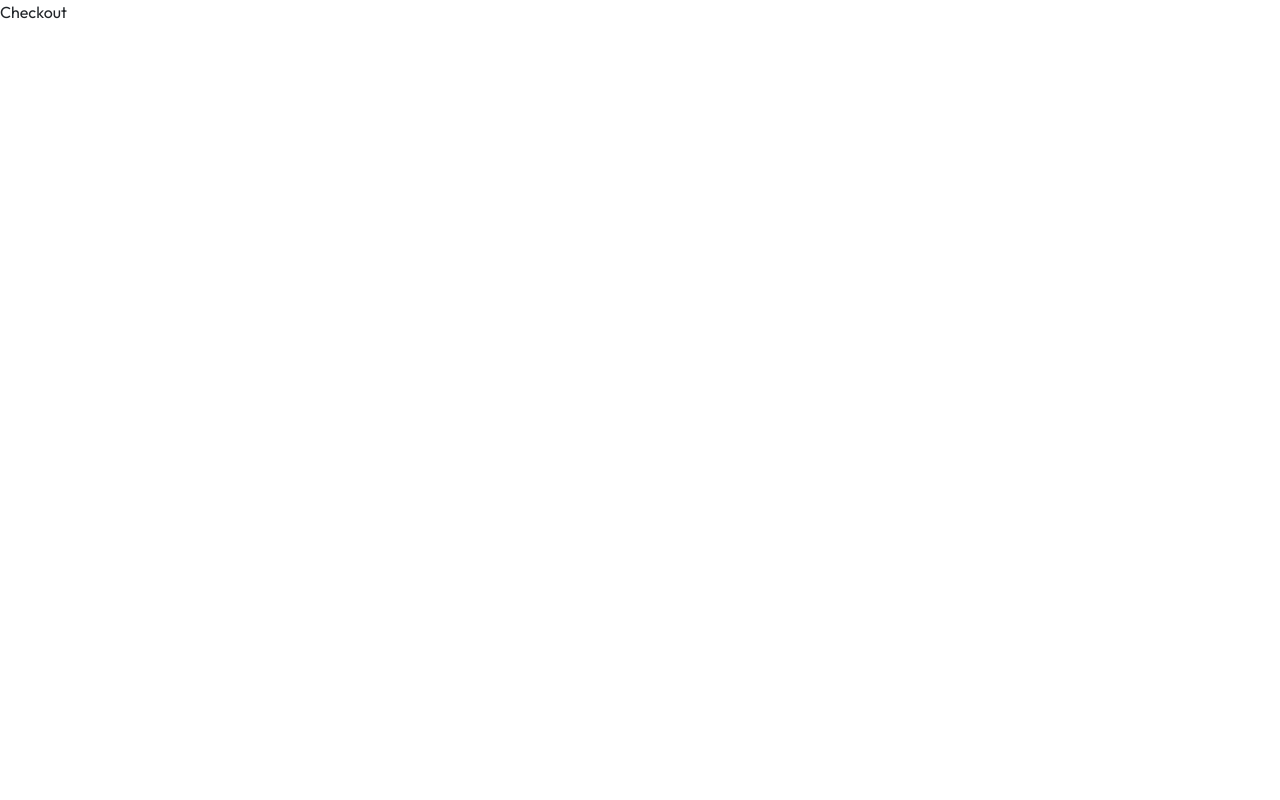
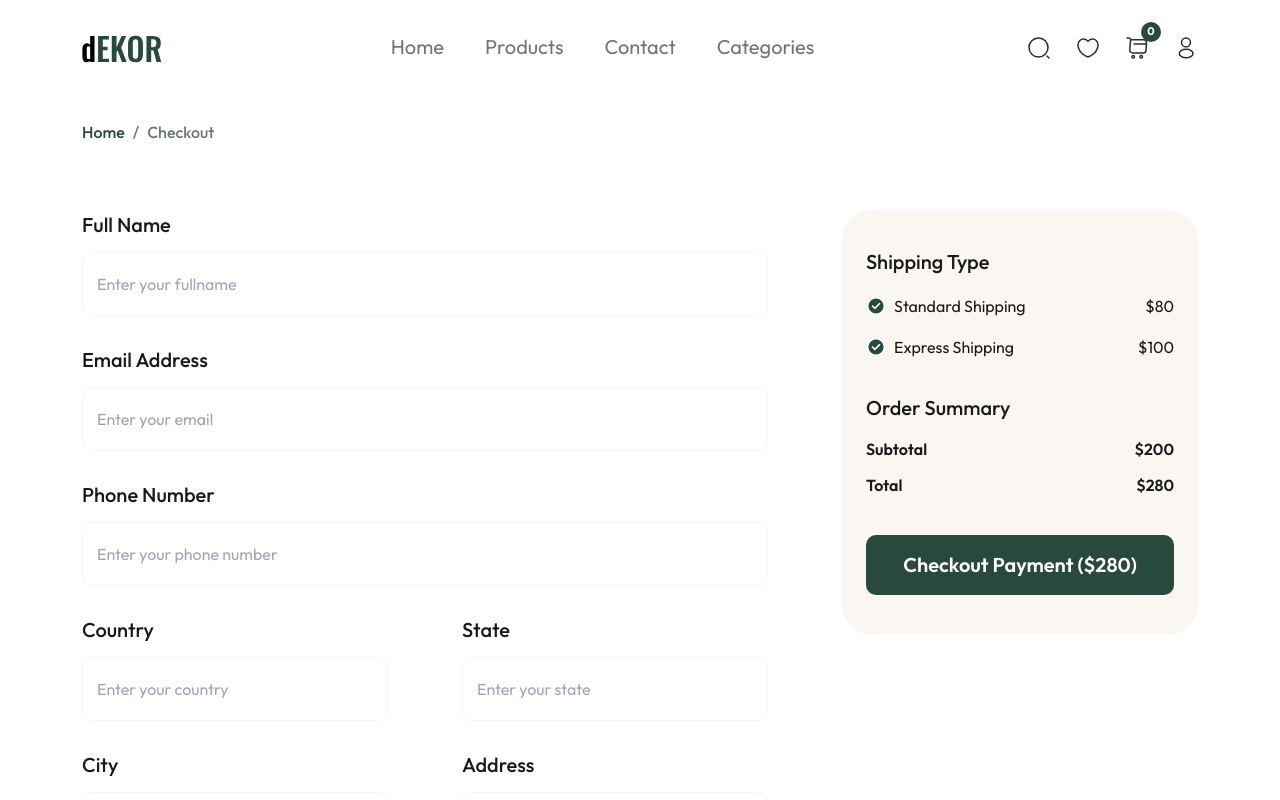
Before and after one commit to Ayodejioladimeji/dEkOR, a Next.js app: page /checkout in a window 1280 px wide. Shown: the top 800 px of the page. Built offline with nearby package versions, Linux system fonts and the light colour scheme.

Commit message:
completed the UI

```diff
--- a/public/assets/index.tsx
+++ b/public/assets/index.tsx
@@ -303,3 +303,23 @@ export const FilterIcon = () => {
     </svg>
   );
 };
+
+export const CircleIcon = () => {
+  return (
+    <svg
+      width="20"
+      height="20"
+      viewBox="0 0 20 20"
+      fill="none"
+      xmlns="http://www.w3.org/2000/svg"
+    >
+      <path
+        d="M9.99984 18.3333C14.5832 18.3333 18.3332 14.5833 18.3332 10C18.3332 5.41667 14.5832 1.66667 9.99984 1.66667C5.4165 1.66667 1.6665 5.41667 1.6665 10C1.6665 14.5833 5.4165 18.3333 9.99984 18.3333Z"
+        stroke="#27493E"
+        stroke-width="1.5"
+        stroke-linecap="round"
+        stroke-linejoin="round"
+      />
+    </svg>
+  );
+};
--- a/src/common/cardskeleton.tsx
+++ b/src/common/cardskeleton.tsx
@@ -16,7 +16,7 @@ const CardSkeleton = (props: Props) => {
   return (
     <>
       {loadingdata?.map((item, index) => (
-        <div className="mb-4 text-left" key={index}>
+        <div className="mb-4 text-center" key={index}>
           <Skeleton height={220} />
           <Skeleton
             height={12}
@@ -24,7 +24,7 @@ const CardSkeleton = (props: Props) => {
             style={{
               borderRadius: "8px",
               marginBottom: "10px",
-              marginTop: "10px",
+              marginTop: "20px",
             }}
           />
           <Skeleton height={12} width={140} style={{ borderRadius: "8px" }} />
--- a/src/pages/checkout.tsx
+++ b/src/pages/checkout.tsx
@@ -1,9 +1,110 @@
+import Breadcumb from "@/common/breadcumb";
+import Layout from "@/components/Layout";
 import React from "react";
+import { CheckIcon } from "../../public/assets";
+import { useRouter } from "next/router";
 
 interface Props {}
 
 const Checkout = (props: Props) => {
-  return <div>Checkout</div>;
+  const router = useRouter();
+
+  //
+  return (
+    <Layout>
+      <div className="checkout">
+        <div className="container">
+          <div className="heading-section">
+            <Breadcumb title="Checkout" />
+          </div>
+
+          <div className="row">
+            <div className="col-8">
+              <div className="form-box">
+                <label>Full Name</label>
+                <input type="text" placeholder="Enter your fullname" />
+              </div>
+
+              <div className="form-box">
+                <label>Email Address</label>
+                <input type="text" placeholder="Enter your email" />
+              </div>
+
+              <div className="form-box">
+                <label>Phone Number</label>
+                <input type="text" placeholder="Enter your phone number" />
+              </div>
+
+              <div className="row">
+                <div className="col-6">
+                  <div className="form-box">
+                    <label>Country</label>
+                    <input type="text" placeholder="Enter your country" />
+                  </div>
+                </div>
+                <div className="col-6">
+                  <div className="form-box">
+                    <label>State</label>
+                    <input type="text" placeholder="Enter your state" />
+                  </div>
+                </div>
+                <div className="col-6">
+                  <div className="form-box">
+                    <label>City</label>
+                    <input type="text" placeholder="Enter your city" />
+                  </div>
+                </div>
+                <div className="col-6">
+                  <div className="form-box">
+                    <label>Address</label>
+                    <input type="text" placeholder="Enter your address" />
+                  </div>
+                </div>
+              </div>
+            </div>
+
+            <div className="col-4">
+              <div className="order-summary">
+                <h4>Shipping Type</h4>
+
+                <div className="order-box">
+                  <div className="order-items">
+                    <div className="d-flex align-items-center gap-2">
+                      <CheckIcon />
+                      <p>Standard Shipping</p>
+                    </div>
+                    <p>$80</p>
+                  </div>
+
+                  <div className="order-items">
+                    <div className="d-flex align-items-center gap-2">
+                      <CheckIcon />
+                      <p>Express Shipping</p>
+                    </div>
+                    <p>$100</p>
+                  </div>
+                </div>
+
+                <h4>Order Summary</h4>
+                <div className="order-items">
+                  <h5>Subtotal</h5>
+                  <h5>$200</h5>
+                </div>
+                <div className="order-items">
+                  <h5>Total</h5>
+                  <h5>$280</h5>
+                </div>
+
+                <button onClick={() => router.push("/checkout")}>
+                  Checkout Payment ($280)
+                </button>
+              </div>
+            </div>
+          </div>
+        </div>
+      </div>
+    </Layout>
+  );
 };
 
 export default Checkout;
--- a/src/styles/pages/__cart.scss
+++ b/src/styles/pages/__cart.scss
@@ -91,6 +91,8 @@
     width: 100%;
     border-radius: 30px;
     padding: 40px 24px;
+    position: sticky;
+    top: 100px;
 
     h4 {
       @include heading(20px, 500, $text-color);
@@ -99,7 +101,7 @@
 
     .order-box {
       overflow: auto;
-     margin-bottom:50px;
+      margin-bottom: 50px;
     }
 
     .order-items {
--- /dev/null
+++ b/src/styles/pages/__checkout.scss
@@ -0,0 +1,86 @@
+.checkout {
+  padding-top: 120px;
+  padding-bottom: 80px;
+
+  .heading-section {
+    height: 50px;
+    font-weight: 500;
+    margin-bottom: 40px;
+
+    a {
+      color: $primary-color;
+      text-decoration: none;
+      font-weight: 500;
+    }
+  }
+
+  .form-box {
+    margin-bottom: 29px;
+    padding-right: 50px;
+
+    label {
+      @include body-text(20px, 500, $text-color);
+      display: block;
+      margin-bottom: 12px;
+    }
+
+    input {
+      @include input($border-color);
+      width: 100%;
+      border-radius: 10px;
+      height: 64px;
+      font-size: 16px;
+
+      //   @include input($border-color);
+    }
+  }
+
+  .order-summary {
+    background: $secondary-color;
+    width: 100%;
+    border-radius: 30px;
+    padding: 40px 24px;
+    position: sticky;
+    top: 100px;
+
+    h4 {
+      @include heading(20px, 500, $text-color);
+      margin-bottom: 20px;
+    }
+
+    .order-box {
+      overflow: auto;
+      margin-bottom: 20px;
+    }
+
+    .order-items {
+      display: flex;
+      align-items: center;
+      justify-content: space-between;
+      margin-bottom: 17px;
+
+      p {
+        @include body-text(16px, 400, $text-color);
+      }
+    }
+
+    h5 {
+      @include heading(16px, 600, $text-color);
+    }
+
+    button {
+      @include buttons($primary-color);
+      padding: 30px;
+      width: 100%;
+      height: 56px;
+      color: $white;
+      display: flex;
+      align-items: center;
+      justify-content: center;
+      font-size: 20px;
+      font-weight: 600;
+      margin-top: 40px;
+      border-radius: 10px;
+    }
+  }
+}
--- a/src/styles/styles.scss
+++ b/src/styles/styles.scss
@@ -22,3 +22,4 @@
 @import "./pages/__product-details";
 @import "./pages/__cart";
 @import "./pages/__all-products";
+@import "./pages/__checkout";
```
